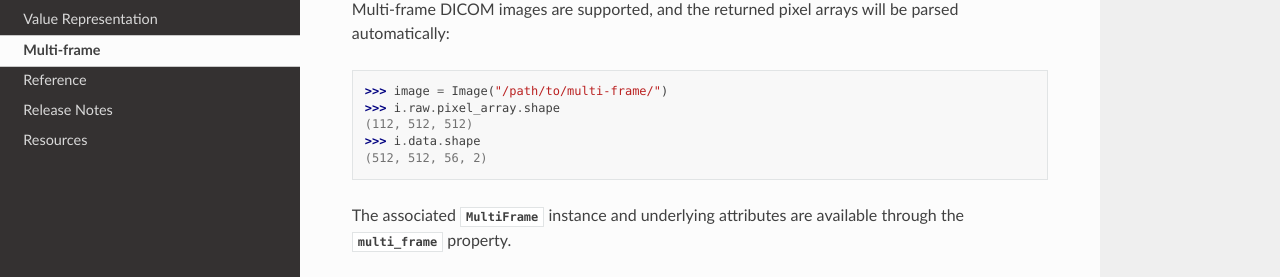
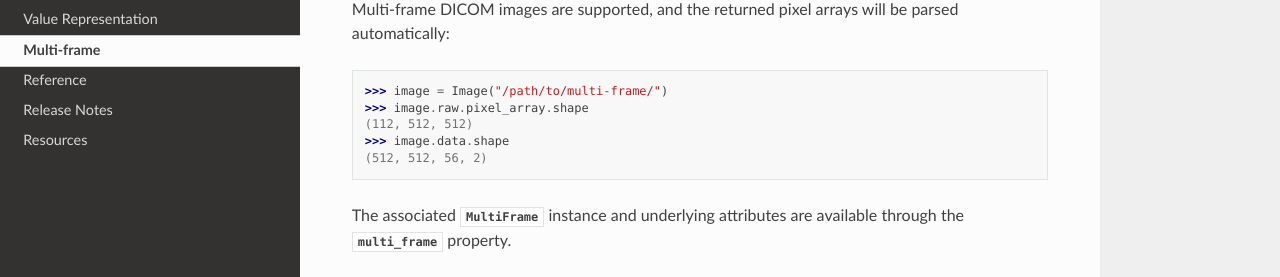
Before and after one commit to open-dicom/dicom_parser, a Sphinx documentation site: the page built from docs/multi_frame.rst, in a window 1280 px wide. Shown: the part 162-439 px from the top of the page. Built offline with Sphinx 7.4.7 and the Read the Docs theme 2.0.0, drawn with Linux system fonts in a browser that asks for light colours; pages that are not in the unit, such as notebooks, are missing from menus.

Commit message:
Typo fix

```diff
--- a/docs/multi_frame.rst
+++ b/docs/multi_frame.rst
@@ -9,9 +9,9 @@ parsed automatically:
 .. code-block:: python
 
     >>> image = Image("/path/to/multi-frame/")
-    >>> i.raw.pixel_array.shape
+    >>> image.raw.pixel_array.shape
     (112, 512, 512)
-    >>> i.data.shape
+    >>> image.data.shape
     (512, 512, 56, 2)
 
 The associated :class:`~dicom_parser.utils.multi_frame.multi_frame.MultiFrame`
```
